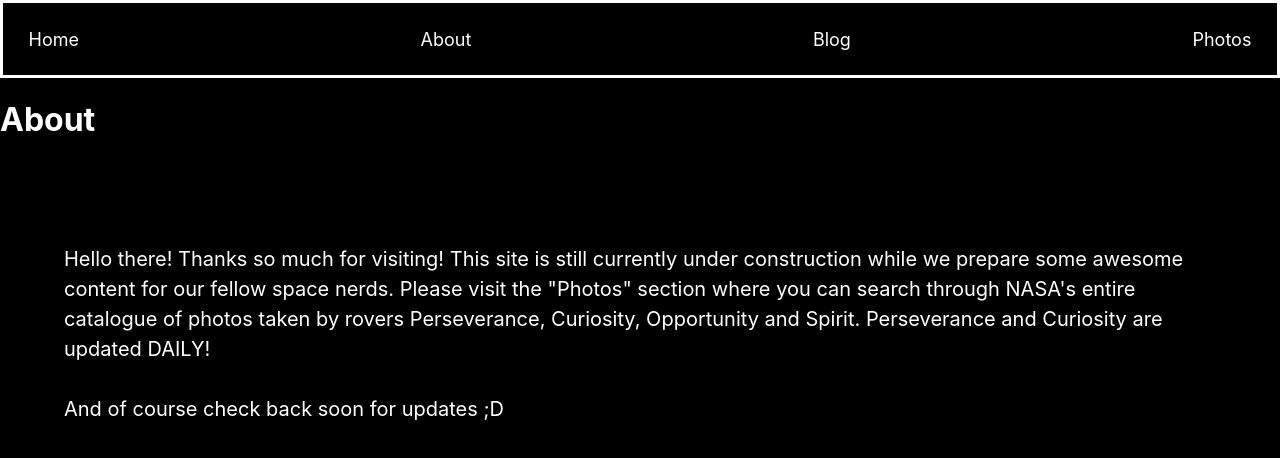
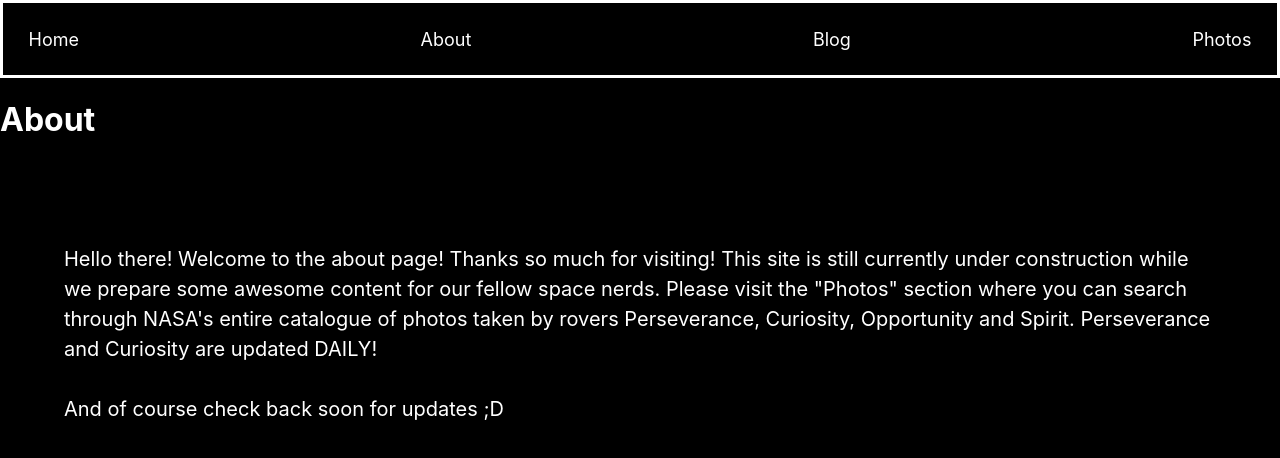
Before and after one commit to JacquelineQ/Latest-From-Mars, a React (Create React App) app: page /about in a window 1280 px wide. Shown: the top 458 px of the page. Built offline with nearby package versions, Linux system fonts and the light colour scheme.

Commit message:
reset test

```diff
--- a/src/About.js
+++ b/src/About.js
@@ -4,7 +4,7 @@ function About() {
     return (
         <div className="mainContainer">
      <h1>About</h1>
-     <p className="mainP">Hello there! Thanks so much for visiting! This site is still currently under construction
+     <p className="mainP">Hello there! Welcome to the about page! Thanks so much for visiting! This site is still currently under construction
         while we prepare some awesome content for our fellow space nerds. Please visit the "Photos"
         section where you can search through NASA's entire catalogue of photos taken by rovers Perseverance,
         Curiosity, Opportunity and Spirit. Perseverance and Curiosity are updated DAILY!
```
